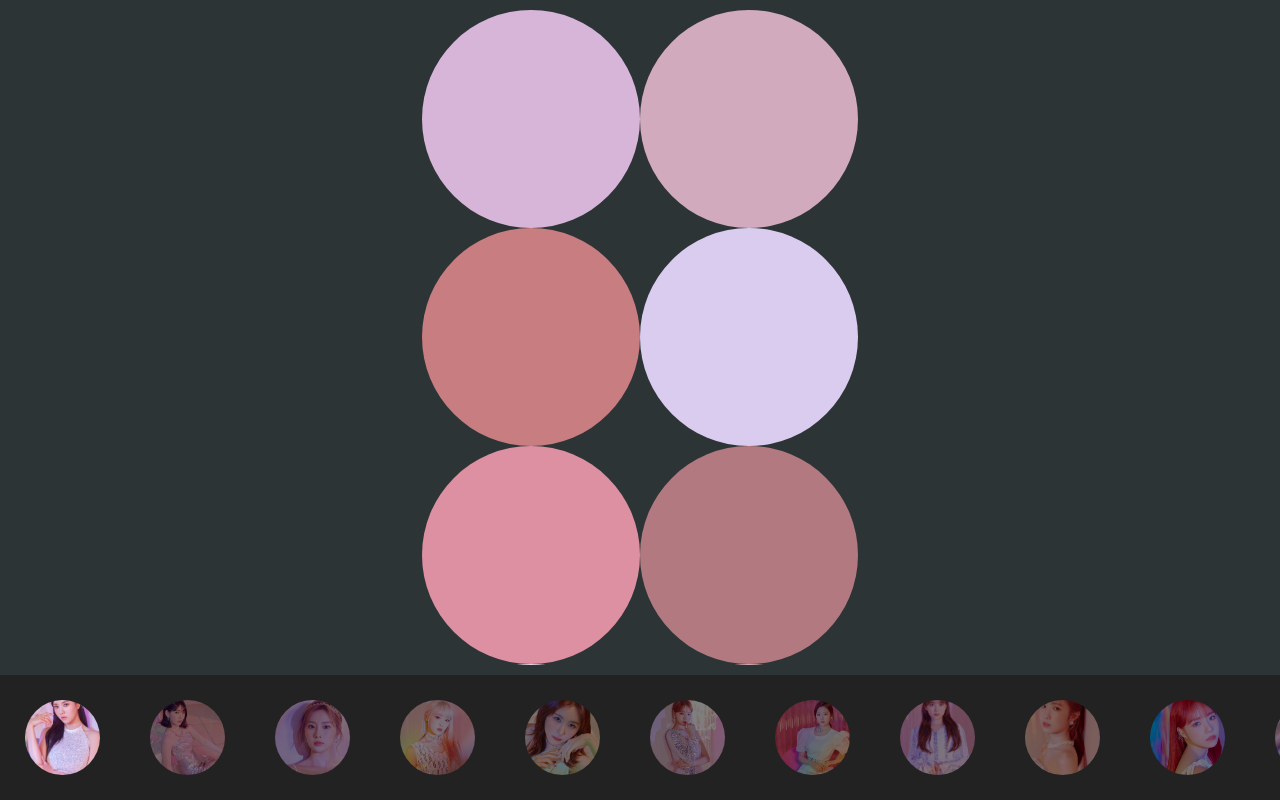
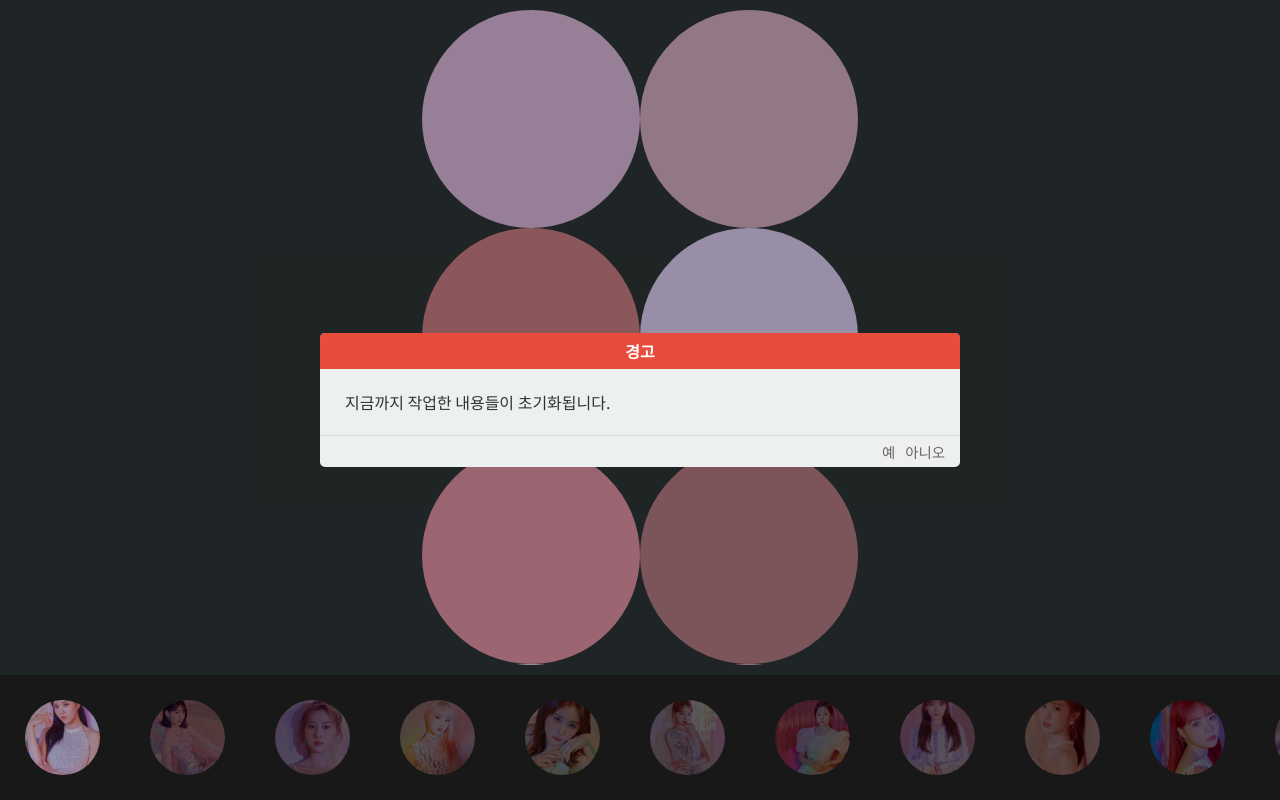
Before and after one commit to dayongbz/slime-react-ts, a React (Create React App) app: page / in a window 1280 px wide. Both pictures are taken after a click on the element 62 px from the left and 737 px from the top of the page. Built offline with nearby package versions, Linux system fonts and the light colour scheme.

Commit message:
set modalPopup css

```diff
--- a/public/index.html
+++ b/public/index.html
@@ -23,6 +23,7 @@
       work correctly both with client-side routing and a non-root public URL.
       Learn how to configure a non-root public URL by running `npm run build`.
     -->
+  <link href="https://fonts.googleapis.com/css2?family=Noto+Sans+KR:wght@400;700&display=swap" rel="stylesheet">
   <title>Cell division</title>
 </head>
 
--- a/src/App.css
+++ b/src/App.css
@@ -1,14 +1,20 @@
+* {
+  font-family: "Noto Sans KR", sans-serif;
+}
+
 html {
   overflow: hidden;
 }
 body {
   overflow: hidden;
-  /* background-color: #2d3436; */
+  font-family: "Noto Sans KR", sans-serif;
+  font-size: 16px;
 }
 
 #root {
   display: flex;
   flex-direction: column;
+  position: relative;
 }
 
 #main-wrapper {
@@ -86,3 +92,57 @@ canvas {
 .profile:hover {
   filter: brightness(1);
 }
+
+#modal-popup-wrapper {
+  position: absolute;
+  top: 0;
+  left: 0;
+  right: 0;
+  bottom: 0;
+  background-color: rgba(0, 0, 0, 0.3);
+  display: flex;
+  justify-content: center;
+  align-items: center;
+}
+
+.modal-popup {
+  position: relative;
+  z-index: 99;
+  color: #333;
+  background-color: #ecf0f1;
+  min-width: 50%;
+  border-radius: 5px;
+  overflow: hidden;
+}
+
+.modal-popup .title-wrapper {
+  color: white;
+  font-weight: bold;
+  text-align: center;
+  background-color: #e74c3c;
+  padding: 10px 25px;
+}
+.modal-popup .description-wrapper {
+  padding: 25px;
+}
+
+.modal-popup .button-wrapper {
+  border-top: 1px solid rgb(214, 214, 214);
+  width: 100%;
+  display: flex;
+  justify-content: flex-end;
+  padding: 5px 10px;
+}
+
+input[type="button"] {
+  font-size: 0.9rem;
+  border: none;
+  padding: 0 5px;
+  color: #666;
+  cursor: pointer;
+}
+
+input[type="button"]:hover {
+  color: #c0392b;
+  font-weight: bold;
+}
--- a/src/App.tsx
+++ b/src/App.tsx
@@ -6,6 +6,7 @@ import CanvasImgWrapper from "./components/CanvasImgWrapper";
 import ProfileWrapper from "./components/ProfileWrapper";
 import getWidthHeight from "./tools/getWidthHeight";
 import getDotsCount from "./tools/getDotsCount";
+import ModalPopup from "./components/ModalPopup";
 
 const initialState = {
   name: "kimchaewon",
@@ -14,6 +15,7 @@ const initialState = {
   screenSize: [0, 0],
   dotWrapperSize: [0, 0],
   initDotsCount: [],
+  modalPopup: [],
 };
 
 const reducer = (state: any, action: any) => {
@@ -36,6 +38,16 @@ const reducer = (state: any, action: any) => {
       return { ...state, dotWrapperSize: [...action.size] };
     case "SET_INIT_DOTS_COUNT":
       return { ...state, initDotsCount: [...action.initDotsCount] };
+    case "SET_MODAL_POPUP":
+      return {
+        ...state,
+        modalPopup: [...state.modalPopup, { ...action.modalPopup }],
+      };
+    case "CANCEL_MODAL_POPUP":
+      return {
+        ...state,
+        modalPopup: [...state.modalPopup.slice(1)],
+      };
     default:
       return state;
   }
@@ -155,7 +167,17 @@ const App = memo(() => {
         member={memberRef.current}
         dispatch={dispatch}
         name={state.name}
-      ></ProfileWrapper>
+      />
+      {state.modalPopup
+        ? state.modalPopup.map((item: any) => (
+            <ModalPopup
+              title={item.title}
+              description={item.description}
+              dispatch={dispatch}
+            />
+          ))
+        : null}
+      {/* <ModalPopup title={"경고"} description={"hello"} /> */}
     </>
   );
 });
--- /dev/null
+++ b/src/components/ModalPopup.tsx
@@ -0,0 +1,25 @@
+import React, { memo } from "react";
+
+const ModalPopup = memo(({ title, description, dispatch }: any) => {
+  const onCancel = () => {};
+
+  const onYes = () => {};
+  return (
+    <div id="modal-popup-wrapper">
+      <div className="modal-popup">
+        <div className="title-wrapper">
+          <p className="title">{title}</p>
+        </div>
+        <div className="description-wrapper">
+          <p className="sub">{description}</p>
+        </div>
+        <div className="button-wrapper">
+          <input type="button" value="예" />
+          <input type="button" value="아니오" />
+        </div>
+      </div>
+    </div>
+  );
+});
+
+export default ModalPopup;
--- a/src/components/Profile.tsx
+++ b/src/components/Profile.tsx
@@ -4,18 +4,32 @@ const Profile = memo(({ name, dispatch, select }: any) => {
   const onClick = (e: any) => {
     if (!select) {
       dispatch({
+        type: "SET_MODAL_POPUP",
+        modalPopup: {
+          title: "경고",
+          description: "지금까지 작업한 내용들이 초기화됩니다.",
+          function: dispatch,
+          args: {
             type: "SET_INIT_DOTS_COUNT",
             initDotsCount: [],
+          },
+        },
       });
+      // dispatch({
+      //   type: "SET_INIT_DOTS_COUNT",
+      //   initDotsCount: [],
+      // });
     }
     dispatch({ type: "SET_NAME", name });
   };
   return (
+    <>
       <div
         onClick={onClick}
         className={select ? "profile selected" : "profile"}
         style={{ backgroundImage: `url(./img/${name}.jpg)` }}
       ></div>
+    </>
   );
 });
 
```
Also changed, not shown: public/img/clear-white-18dp.svg (added), src/components/CheckBox.tsx (deleted). Lines whose indentation alone changed are shown as unchanged.
